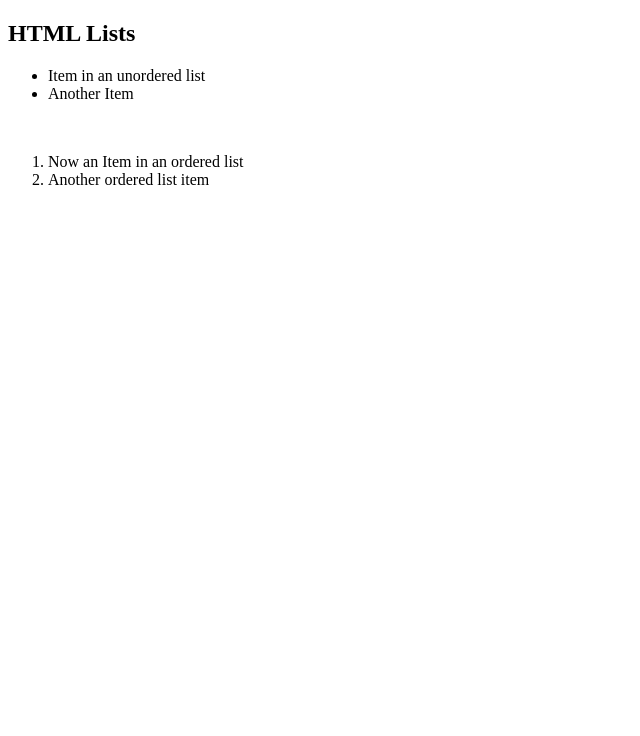
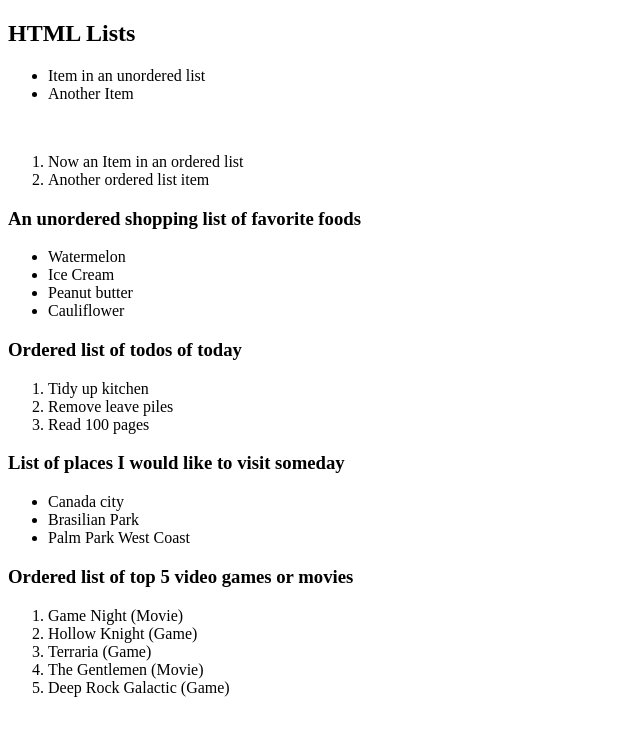
Before and after one commit to gabi6c/TOP-lists, a plain HTML site: page index.html in a window 1280 px wide. Shown: the whole page, without its empty margins (0-640 px from the left). Drawn offline with Linux system fonts and the light colour scheme.

Commit message:
Updated index.html

```diff
--- a/index.html
+++ b/index.html
@@ -7,13 +7,39 @@
 <body>
     <h2>HTML Lists</h2>
     <ul>
-        <li>Item in an unordered list
-        <li>Another Item
+        <li>Item in an unordered list</li>
+        <li>Another Item</li>
     </ul>
     <br>
     <ol>
-        <li>Now an Item in an ordered list
-        <li>Another ordered list item
+        <li>Now an Item in an ordered list</li>
+        <li>Another ordered list item</li>
     </ol>
+    <h3>An unordered shopping list of favorite foods</h3>
+    <ul>
+        <li>Watermelon</li>
+        <li>Ice Cream</li>
+        <li>Peanut butter</li>
+        <li>Cauliflower</li>
+    </ul>
+    <h3>Ordered list of todos of today</h3>
+    <ol>
+        <li>Tidy up kitchen</li>
+        <li>Remove leave piles</li>
+        <li>Read 100 pages</li>
+    </ol>
+    <h3>List of places I would like to visit someday</h3>
+    <ul>
+        <li>Canada city</li>
+        <li>Brasilian Park</li>
+        <li>Palm Park West Coast</li>
+    </ul>
+    <h3>Ordered list of top 5 video games or movies</h3>
+    <ol>
+        <li>Game Night (Movie)</li>
+        <li>Hollow Knight (Game)</li>
+        <li>Terraria (Game)</li>
+        <li>The Gentlemen (Movie)</li>
+        <li>Deep Rock Galactic (Game)</li>
 </body>
 </html>
```
